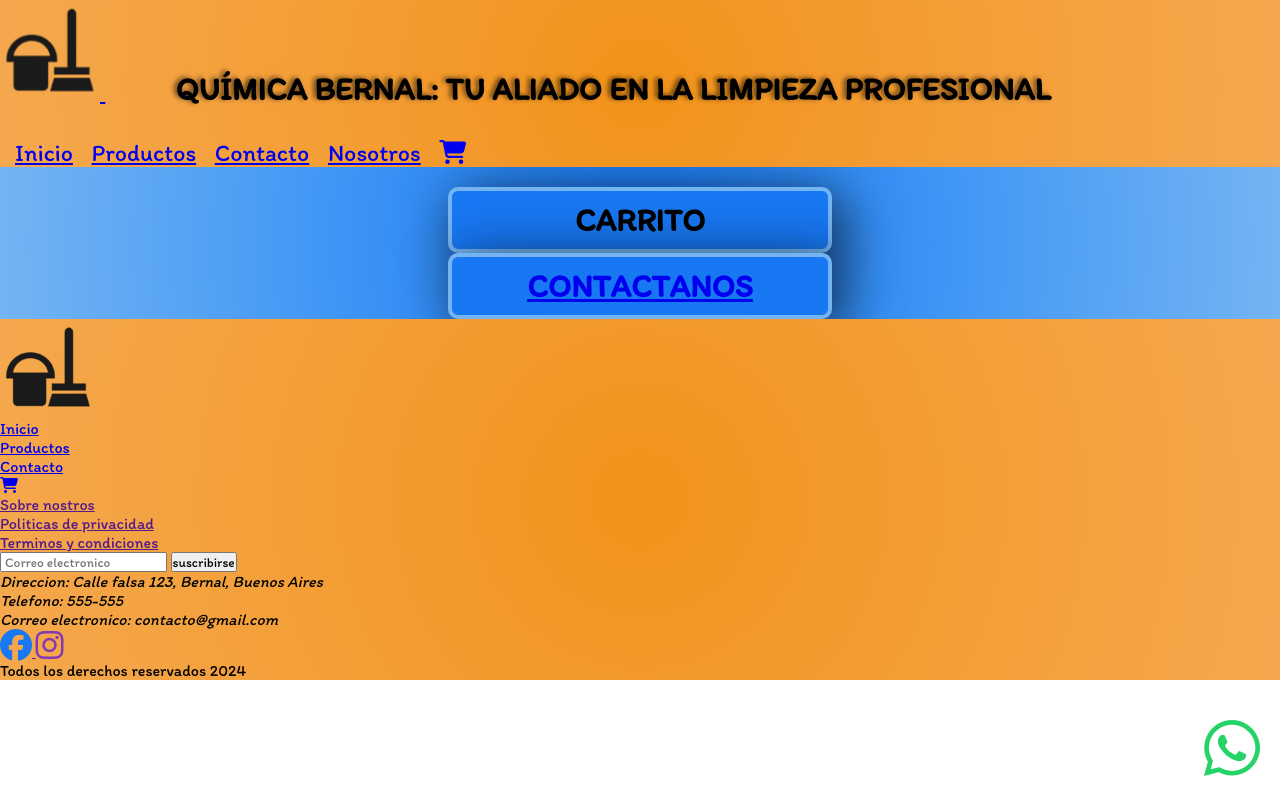
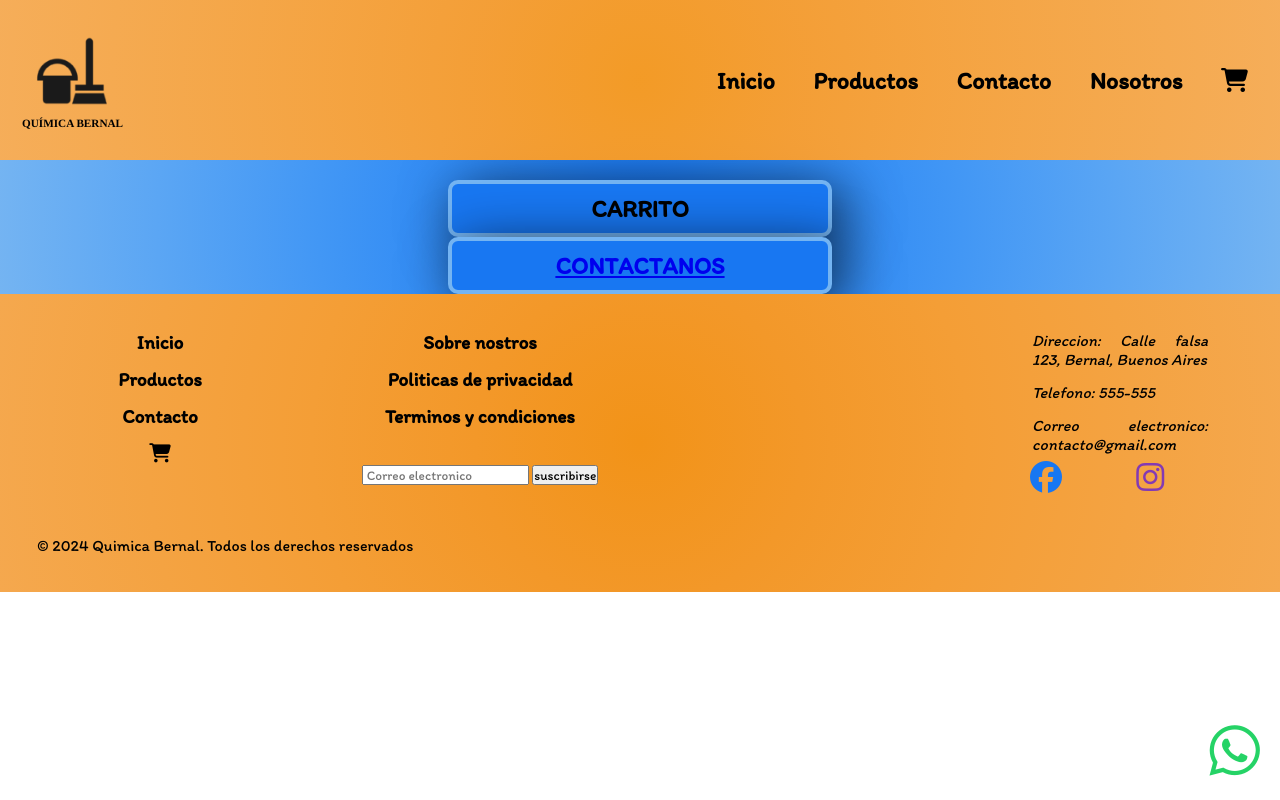
Before and after one commit to brianleonell/proyecto_talento, a plain HTML site: page pages/carrito.html in a window 1280 px wide. Drawn offline with Linux system fonts and the light colour scheme.

Commit message:
actualizacion de pagina web

```diff
--- a/css/estilos.css
+++ b/css/estilos.css
@@ -1,4 +1,5 @@
 @import url('https://fonts.googleapis.com/css2?family=Itim&display=swap');
+@import url('https://fonts.googleapis.com/css2?family=Tinos:ital,wght@0,400;0,700;1,400;1,700&display=swap');
 *{
     margin: 0;
     padding: 0;
@@ -7,18 +8,10 @@
 
 }
 
+
+
 /* titulos y parrafos */
 
-h1{
-  /*  color: #3460ac; */
-    font-size: 2rem;
-    text-align: center;
-
-}
-
-h2{
-    font-size: 2rem;
-}
 
 p{
     font-size: 1rem;
@@ -27,8 +20,33 @@ p{
 
 /* header */
 
+header{
+    display: flex;
+    height: 20dvh;
+    min-height: 70px;
+    justify-content: space-between;
+    align-items: center;
+    padding: 22px;
+    .logo {
+        margin-left: 10%;
+        width: 80px;
+    }
+    h2{
+        font-size: 0.7rem;
+        font-family: "Tinos", serif;
+    }
+    ul{
+        list-style: none;
+    }
+    text-decoration: none;
+}
+.divLogo{
+    display: flex;
+    align-items: center;
+}
+
 .header{
-    background-image: radial-gradient(circle, #f29318, #f39829, #f49e36, #f4a342, #f5a84e);
+    background-image: radial-gradient(circle, #f29418ef, #f39829ef, #f49e36ef, #f4a342ef, #f5a84eef);
     position: sticky;
     top: 0;
     z-index: 1000;
@@ -38,16 +56,30 @@ p{
         margin-bottom:30px;
         text-shadow: -3px -1px 5px rgba(0,0,0,0.6);
     }
+
     a{
-
+        color: black;
+        font-weight: 600;
         text-align: justify;
         font-size: 1.5rem;
+        text-decoration: none;
+        transition: .4s ease;
     }
+    a:hover{
+        color: white;
+        transform: scale(1.1);
+    }
+
     .listaHeader{
         display: inline-block;
         margin-left: 15px;
+        transition: .4s ease;
+        padding: 10px;
+    }
+    .listaHeader:hover{
+        transform: scale(1.1);
+    }
 
-    }
 }
 
 /* Main */
@@ -119,7 +151,14 @@ p{
 
         img{
             width: 500px;
-            margin-bottom: 30px;
+            border: 4px solid #74B4F2;
+            background-color: #1877F2;
+            border-radius: 10px;
+            box-shadow: 10px 10px 55px 0px rgba(0,0,0,0.75);
+                        -webkit-box-shadow: 10px 10px 55px 0px rgba(0,0,0,0.75);
+                        -moz-box-shadow: 10px 10px 55px 0px rgba(0,0,0,0.75);
+            padding: 10px;
+            margin-bottom: 70px;
 
 
         }
@@ -131,11 +170,25 @@ p{
             width: 80%;
             letter-spacing: 1.5px;
             margin-bottom: 40px;
+            border: 4px solid #74B4F2;
+            background-color: #1877F2;
+            border-radius: 10px;
+            box-shadow: 10px 10px 55px 0px rgba(0,0,0,0.75);
+                        -webkit-box-shadow: 10px 10px 55px 0px rgba(0,0,0,0.75);
+                        -moz-box-shadow: 10px 10px 55px 0px rgba(0,0,0,0.75);
+            padding: 10px;
+            margin-bottom: 100px;
         }
 
 }
 .divContacto{
     a{
+            color: black;
+            text-align: justify;
+            text-decoration: none;
+            transition: .4s ease;
+        }
+
         h2{
             width: 25%;
             margin: auto;
@@ -148,15 +201,93 @@ p{
                         -moz-box-shadow: 10px 10px 55px 0px rgba(0,0,0,0.75);
             padding: 10px;
         }
+        a:hover{
+            color: white;
+            transform: scale(1.1);
+        }
     }
-}
+
 
 
 /* Footer */
+footer{
+    padding-top: 30px;
+
+    .contenedor{
+        width: 100%;
+        margin: auto;
+        display: flex;
+        justify-content: center;
+
+    .footerContenido p{
+        width: 190px;
+        margin: auto;
+        padding: 7px;
+    }
+
+    .footerContenido{
+        width: 33.3%;
+    }
+
+    .footerContenido p{
+        width: 190px;
+        margin: auto;
+        padding: 7px;
+    }
+
+    .footerContenido ul{
+        text-align: center;
+    }
+    .listaFooter{
+        padding: 0;
+    }
+
+    .listaFooter li{
+        width: auto;
+        text-align: center;
+        list-style-type: none;
+        padding: 7px;
+        position: relative;
+    }
+
+    ul{
+        list-style: none;
+    }
+    text-decoration: none;
+}
+a{
+    color: black;
+    font-weight: 600;
+    text-align: justify;
+    font-size: 1.2rem;
+    text-decoration: none;
+    transition: .4s ease;
+}
+a:hover{
+    color: white;
+    transform: scale(1.1);
+    }
+
+    .formulario{
+        margin-top: 30px;
+    }
+
+    .bottomBar{
+        text-align: center;
+        padding: 30px;
+        margin-top: 5px;
+    }
+
+    .bottomBar p{
+        margin: 0;
+        font-size: 16px;
+        padding: 7px;
+    }
+
+}
 
 .footer{
     background-image: radial-gradient(circle, #f29318, #f39829, #f49e36, #f4a342, #f5a84e);
-
 
     .fa-facebook{
         color: #1877F2;
@@ -168,22 +299,23 @@ p{
     }
     .fa-whatsapp {
         color: #25d366;
-        font-size: 4em;
+        font-size: 3em;
         position: fixed;
         bottom: 20px;
         right: 20px;
      }
+
+     .iconosRedes i{
+        margin-left: 70px;
+     }
+
 }
 
-
- /* header y footer */
-
- header, footer{
-    .logo{
-        width: 100px;
+@media (max-width:700px) {
+    header{
+        flex-direction: column;
     }
-    ul{
-        list-style: none;
+    nav{
+        padding: 10px 0px;
     }
-    text-decoration: none;
- }
+}
--- a/pages/carrito.html
+++ b/pages/carrito.html
@@ -3,18 +3,20 @@
 <head>
      <meta charset="UTF-8">
         <meta name="viewport" content="width=device-width, initial-scale=1.0">
-        <title> Talento | Quimica Bernal</title>
+        <title> Talento | Quimica Bernal - Carrito</title>
 
-        <link rel="shortcut icon" href="favicon.ico" type="image/x-icon">
+        <link rel="shortcut icon" href="../favicon.ico" type="image/x-icon">
         <script src="https://kit.fontawesome.com/89051f41f3.js" crossorigin="anonymous"></script>
         <link rel="stylesheet" href="../css/estilos.css">
 </head>
 <body>
     <header id="header" class="header">
+        <div class="divLogo">
         <a href="../index.html">
              <img class="logo" src="../assets/img/cleaning_icon_188053.png" alt="Logo de articulos de limpieza">
+             <h2>QUÍMICA BERNAL</h2>
         </a>
-        <h1>QUÍMICA BERNAL: TU ALIADO EN LA LIMPIEZA PROFESIONAL</h1>
+        </div>
         <nav class="navHeader">
             <ul class="ulHeader">
                 <li class="listaHeader"><a class="linkHeader" href="../index.html">Inicio</a></li>
@@ -28,53 +30,55 @@
     <main class="main">
         <section class="nuestrosProductos">
             <h2>CARRITO</h2>
-            <a href="../pages/contacto.html"><h2>CONTACTANOS </h2></a>
+            <a href="./contacto.html"><h2>CONTACTANOS </h2></a>
         </div>
 
         </main>
         <footer class="footer">
-        <a href="../index.html"> <img src="../assets/img/cleaning_icon_188053.png" alt="Logo articulo de limpieza"></a>
-        <nav>
-            <ul>
+            <div class="contenedor">
+                <div class="footerContenido">
+                    <ul class="listaFooter">
                         <li> <a href="../index.html">Inicio</a></li>
                         <li><a href="./productos.html">Productos</a></li>
-                <li><a href="contacto.html">Contacto</a></li>
+                        <li><a href="./contacto.html">Contacto</a></li>
                         <li><a href="./carrito.html"><i class="fa-solid fa-cart-shopping"></i></a></li>
                     </ul>
-        </nav>
-        <div>
-            <ul>
+                </div>
+                <div class="footerContenido">
+                    <ul class="listaFooter">
                         <li><a href=""> Sobre nostros</a></li>
                         <li><a href=""> Politicas de privacidad</a></li>
                         <li><a href=""> Terminos y condiciones</a></li>
-            </ul>
-        </div>
-        <div>
-            <form action="">
+                        <form action="" class="formulario">
                             <input type="text" placeholder=" Correo electronico" id="emailSus" name="emailSus">
                             <input type="submit" value="suscribirse">
                         </form>
+                    </ul>
+                </div>
+                <div class="footerContenido">
+
                 </div>
 
-        <div>
+                <div class="footerContenido">
                     <address>
                     <p><span>Direccion:</span> Calle falsa 123, Bernal, Buenos Aires</p>
                     <p> <span>Telefono:</span> 555-555</p>
                     <p><span>Correo electronico:</span> contacto@gmail.com</p>
                     </address>
-        </div>
-        <div>
-            <a href="">
+                    <a href="https://www.facebook.com/" target="_blank" class="iconosRedes">
                         <i class="fab fa-facebook"></i>
                     </a>
-            <a href="">
+                    <a href="https://www.instagram.com/" target="_blank" class="iconosRedes">
                     <i class="fab fa-instagram"></i>
                     </a>
-            <a href="" target="_blank">
+                    <a href="https://web.whatsapp.com/" target="_blank">
                         <i class="fab fa-whatsapp"></i>
                     </a>
                 </div>
-                    <p>Todos los derechos reservados 2024</p>
+            </div>
+            <div class="bottomBar">
+                <p>© 2024 Quimica Bernal. Todos los derechos reservados</p>
+            </div>
         </footer>
     </body>
     </html>
```
Also changed, not shown: index.html (+22 -18 lines), pages/contacto.html (+25 -21 lines), pages/productos.html (+25 -21 lines), assets/img/header_quimica.jpg (added). Lines whose indentation alone changed are shown as unchanged.
